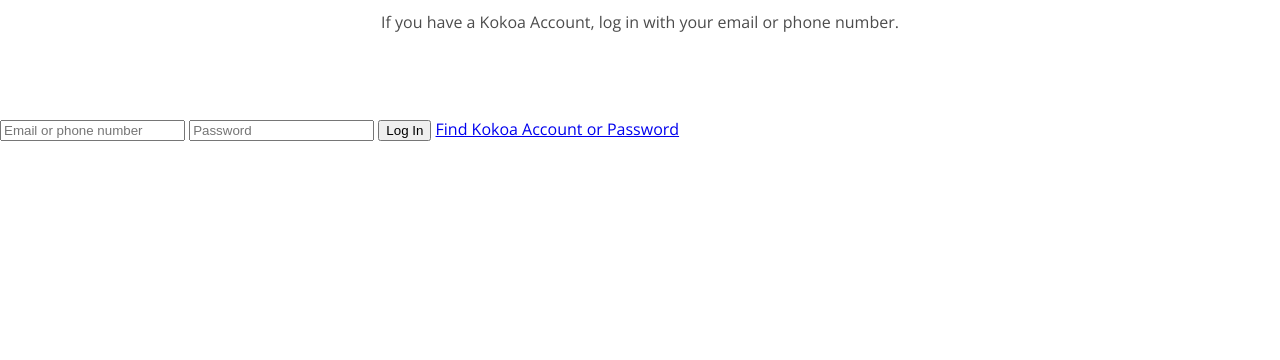
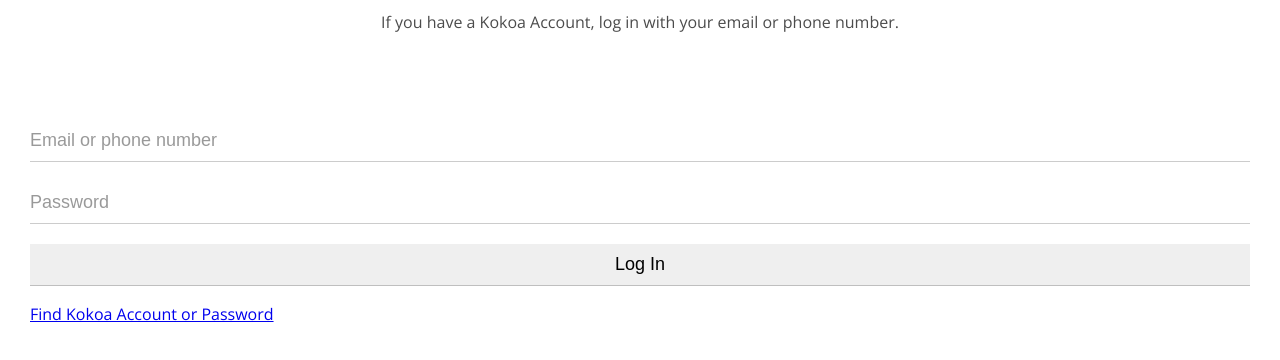
Before and after one commit to HanJiWoong/kokoa-clone-2021, a plain HTML site: page index.html in a window 1280 px wide. Shown: the part 222-582 px from the top of the page. Drawn offline with nearby package versions, Linux system fonts and the light colour scheme.

Commit message:
Log in form style

```diff
--- a/css/style.css
+++ b/css/style.css
@@ -24,3 +24,26 @@ body {
   width: 60%;
   opacity: 0.7;
 }
+
+#login-form {
+  display: flex;
+  flex-direction: column;
+  margin: 0px 30px;
+}
+
+#login-form input {
+  padding: 10px 0px;
+  border: none;
+  font-size: 18px;
+  border-bottom: 1px solid rgba(0, 0, 0, 0.2);
+  margin-bottom: 20px;
+}
+
+#login-form input::placeholder {
+  color: rgba(0, 0, 0, 0.4);
+}
+
+#login-form input:focus {
+  outline: none;
+  border-color: rgba(0, 0, 0, 0.4);
+}
```
